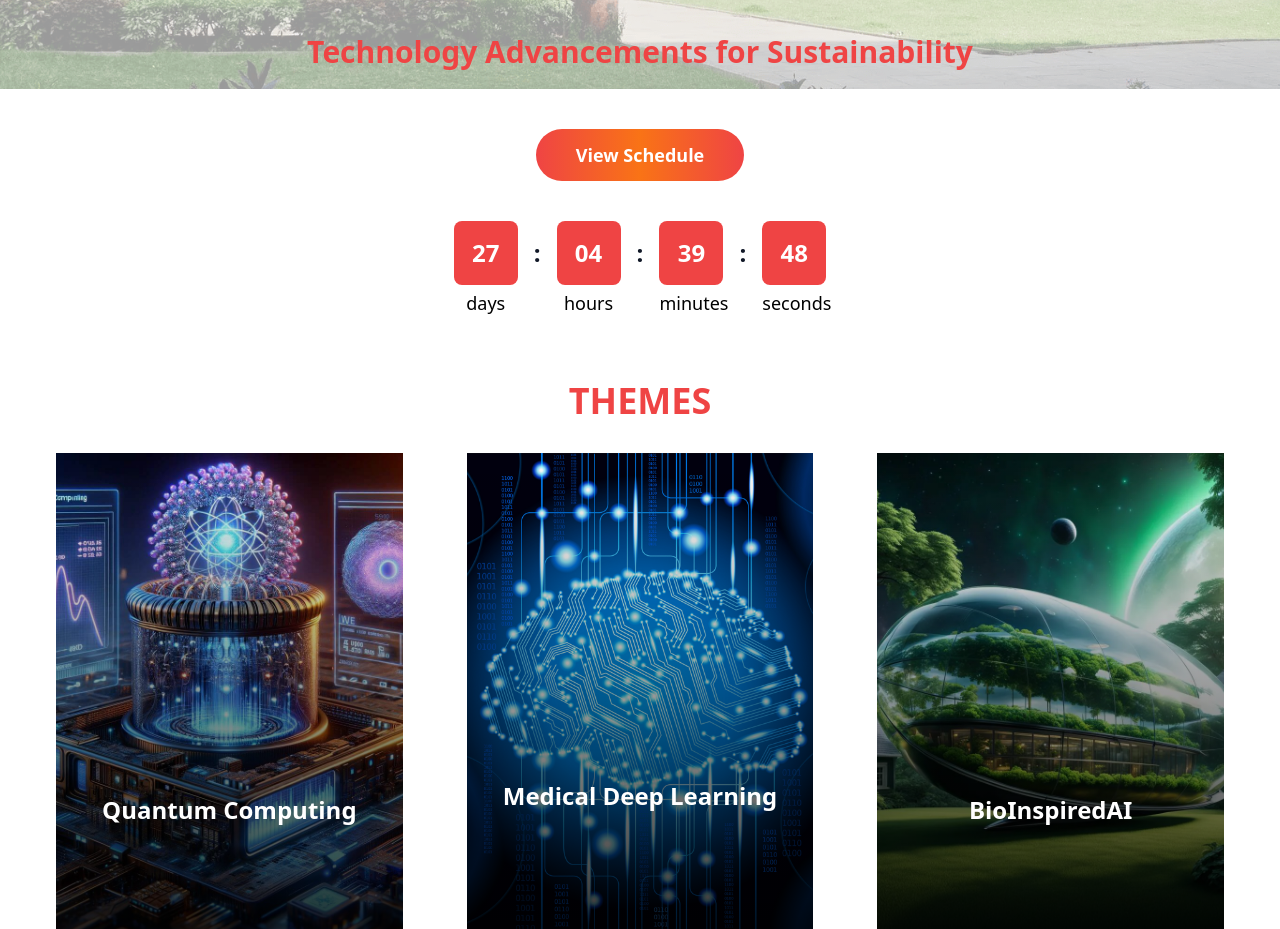
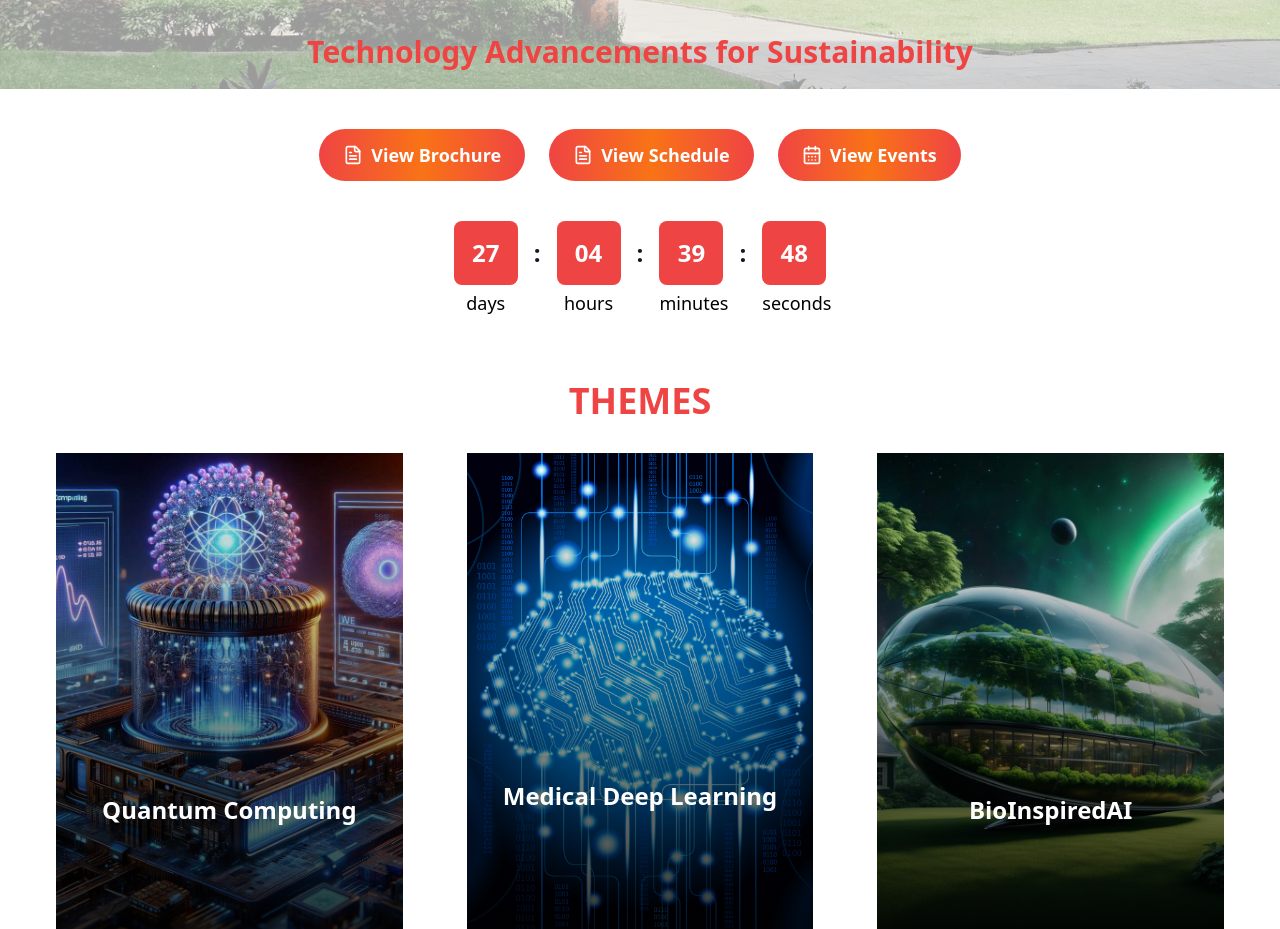
Before and after one commit to Tasmiya-k/symposium, a React (Vite) app: page / in a window 1280 px wide. Shown: the part 820-1749 px from the top of the page. Built offline with nearby package versions, Linux system fonts and the light colour scheme.

Commit message:
minor changes

```diff
--- a/src/pages/Events.jsx
+++ b/src/pages/Events.jsx
@@ -6,8 +6,17 @@ const eventsData = {
         {
             session: "Session 1",
             events: [
-                { time: "9:00 AM - 9:30 AM", topic: "Inauguration", venue: "Auditorium" },
-                { time: "9:30 AM - 10:00 AM", topic: "Keynote Address", venue: "Auditorium" },
+                {
+                    time: "9:00 AM - 9:30 AM",
+                    topic: "Inauguration",
+                    venue: "Auditorium"
+                },
+                {
+                    time: "9:30 AM - 10:00 AM",
+                    topic: "Keynote Address",
+                    speaker: "Mrs. Lekha Menon, Lead - Agile Infrastructure CoE Technology & Innovation, Cognitive Business Operations (Tata Consultancy Services)",
+                    venue: "Auditorium"
+                },
                 {
                     time: "10:30 AM - 11:30 AM",
                     topic: "Quantum State Initiation for QML",
--- a/src/pages/Home.jsx
+++ b/src/pages/Home.jsx
@@ -4,6 +4,8 @@ import HighlightsCard from "../components/HighlightsCard";
 import highlightsData from "./highlightsData.json";
 import Number from "../components/Number";
 import Countdown from "../components/Countdown";
+import { FileText, CalendarDays } from "lucide-react";
+import { Link } from "react-router-dom";
 
 const Home = () => {
   return (
@@ -48,12 +50,30 @@ const Home = () => {
         </div>
       </div>
 
-      <div className="row-span-1 col-span-full flex items-center justify-center mt-10">
-        <a href="/events">
-          <button className="px-10 py-3 bg-gradient-to-r from-red-500 via-orange-500 to-red-500 text-white text-lg font-bold rounded-full transition-transform transform-gpu hover:-translate-y-1 hover:shadow-lg">
-            View Schedule
+      <div className="row-span-1 col-span-full flex items-center justify-center mt-10 space-x-6">
+        {/* Brochure (External Link) */}
+        <a href="https://drive.google.com/file/d/19BSzwb1h4BWkG0zM4DJW2A6nmeZWU607/view?usp=sharing" target="_blank" rel="noopener noreferrer">
+          <button className="px-6 py-3 bg-gradient-to-r from-red-500 via-orange-500 to-red-500 text-white text-lg font-bold rounded-full flex items-center gap-2 transition-transform transform-gpu hover:-translate-y-1 hover:shadow-lg">
+            <FileText size={20} />
+            <span>View Brochure</span>
           </button>
         </a>
+
+        {/* Schedule (External Link) */}
+        <a href="https://drive.google.com/file/d/13AfZ1ms4wDliLTjYm2__xDIIBK_o-iRZ/view?usp=sharing" target="_blank" rel="noopener noreferrer">
+          <button className="px-6 py-3 bg-gradient-to-r from-red-500 via-orange-500 to-red-500 text-white text-lg font-bold rounded-full flex items-center gap-2 transition-transform transform-gpu hover:-translate-y-1 hover:shadow-lg">
+            <FileText size={20} />
+            <span>View Schedule</span>
+          </button>
+        </a>
+
+        {/* Events (Internal Link using react-router-dom) */}
+        <Link to="/events">
+          <button className="px-6 py-3 bg-gradient-to-r from-red-500 via-orange-500 to-red-500 text-white text-lg font-bold rounded-full flex items-center gap-2 transition-transform transform-gpu hover:-translate-y-1 hover:shadow-lg">
+            <CalendarDays size={20} />
+            <span>View Events</span>
+          </button>
+        </Link>
       </div>
 
       {/* Countdown Section */}
```
